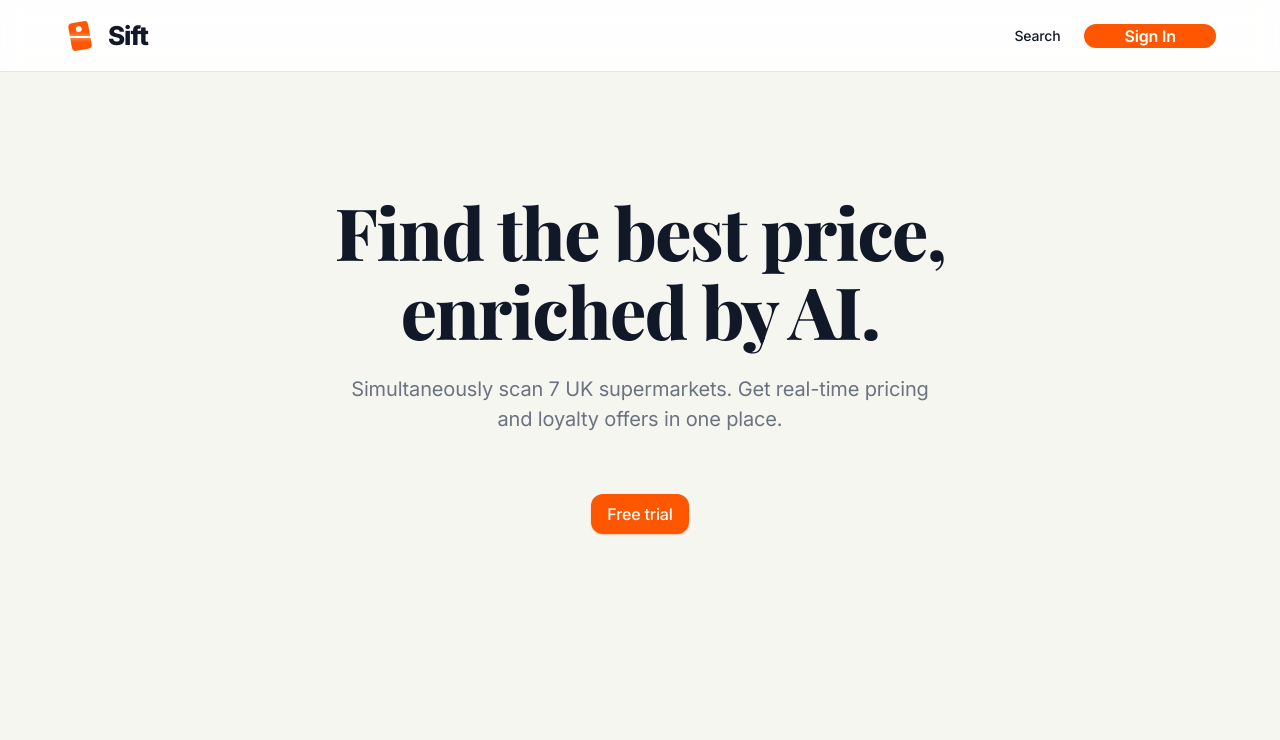
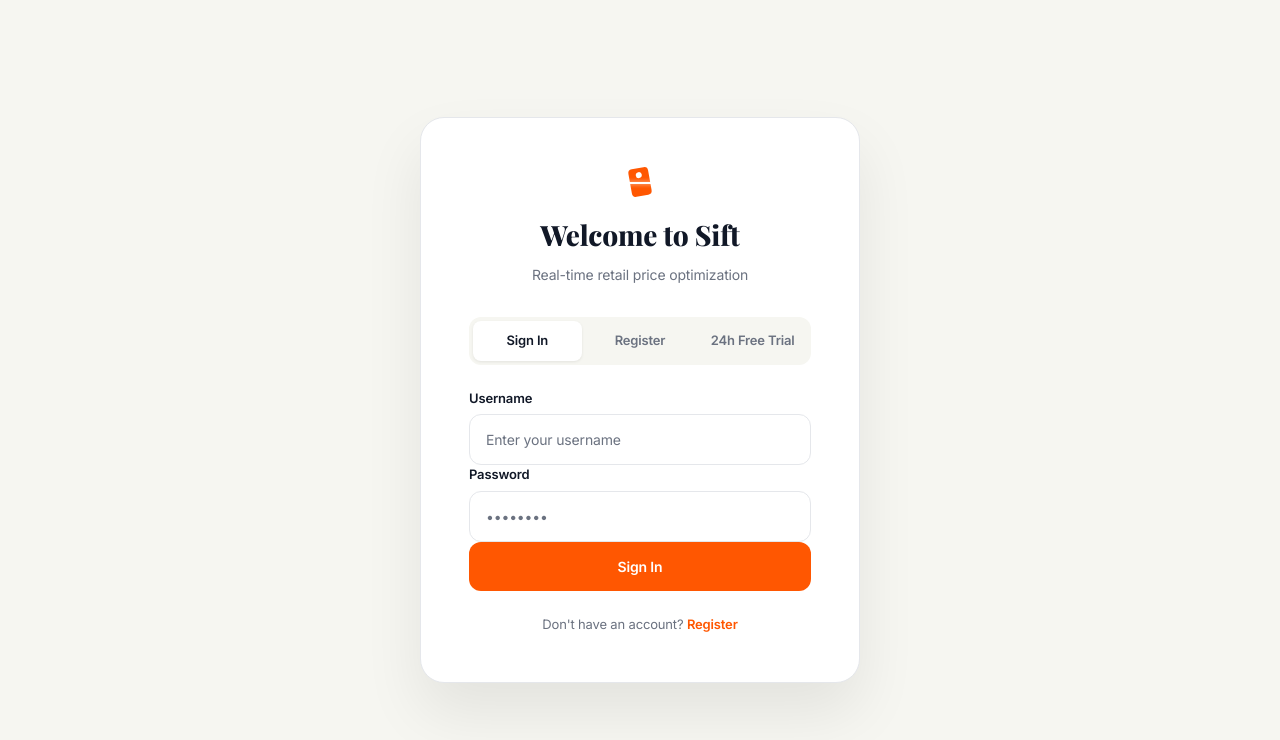
Before and after one commit to AlexanderBell-gh/Sift, a React (Vite) app: page / in a window 1280 px wide. Shown: the top 740 px of the page. Built offline with nearby package versions, Linux system fonts and the light colour scheme.

Commit message:
Updated the auth page to the landing page

```diff
--- a/src/App.tsx
+++ b/src/App.tsx
@@ -12,8 +12,9 @@ function App() {
     <ThemeProvider>
       <AuthProvider>
         <Routes>
-          <Route path="/" element={<SearchPage />} />
-          <Route path="/auth" element={<AuthPage />} />
+          <Route path="/" element={<AuthPage />} />
+          <Route path="/auth" element={<Navigate to="/" replace />} />
+          <Route path="/search" element={<SearchPage />} />
           <Route path="/watchlist" element={<WatchlistPage />} />
           <Route path="/admin" element={<AdminPage />} />
           <Route path="/settings" element={<SettingsPage />} />
--- a/src/components/AuthPage.tsx
+++ b/src/components/AuthPage.tsx
@@ -5,10 +5,12 @@ import { Loader2 } from 'lucide-react';
 import { Toast } from './ui/Toast';
 import { useToast } from './ui/useToast';
 
+type AuthTab = 'signin' | 'register' | 'trial';
+
 export default function AuthPage() {
-  const { login, register } = useAuth();
+  const { login, register, startTrial } = useAuth();
   const navigate = useNavigate();
-  const [isLogin, setIsLogin] = useState(true);
+  const [activeTab, setActiveTab] = useState<AuthTab>('signin');
   const [username, setUsername] = useState('');
   const [email, setEmail] = useState('');
   const [password, setPassword] = useState('');
@@ -21,14 +23,17 @@ export default function AuthPage() {
     setError('');
     setLoading(true);
     try {
-      if (isLogin) {
+      if (activeTab === 'signin') {
         await login(username, password);
         showToast('Signed in successfully', 'success');
-      } else {
+      } else if (activeTab === 'register') {
         await register(username, email, password);
         showToast('Account created', 'success');
+      } else {
+        await startTrial();
+        showToast('Trial started — 24h access', 'success');
       }
-      navigate('/');
+      navigate('/search');
     } catch (err) {
       setError(err instanceof Error ? err.message : 'Something went wrong');
     } finally {
@@ -50,16 +55,23 @@ export default function AuthPage() {
 
         <div className="auth-tabs">
           <div
-            className={`auth-tab ${isLogin ? 'active' : ''}`}
-            onClick={() => setIsLogin(true)}
+            className={`auth-tab ${activeTab === 'signin' ? 'active' : ''}`}
+            onClick={() => setActiveTab('signin')}
           >
             Sign In
           </div>
           <div
-            className={`auth-tab ${!isLogin ? 'active' : ''}`}
-            onClick={() => setIsLogin(false)}
+            className={`auth-tab ${activeTab === 'register' ? 'active' : ''}`}
+            onClick={() => setActiveTab('register')}
           >
             Register
+          </div>
+          <div
+            className={`auth-tab ${activeTab === 'trial' ? 'active' : ''}`}
+            onClick={() => setActiveTab('trial')}
+            style={{ color: activeTab === 'trial' ? 'var(--primary)' : undefined }}
+          >
+            24h Free Trial
           </div>
         </div>
 
@@ -70,6 +82,19 @@ export default function AuthPage() {
             </div>
           )}
 
+          {activeTab === 'trial' && (
+            <div className="promo-highlight">
+              <div className="promo-title">
+                Instant Sandbox
+                <span className="promo-badge">24h Pass</span>
+              </div>
+              <p style={{ fontSize: '13px', color: 'var(--muted)', lineHeight: '1.4', margin: 0 }}>
+                Access Sift Premium immediately. Test Watchlists, store syncing and real-time metrics. No password required.
+              </p>
+            </div>
+          )}
+
+          {activeTab !== 'trial' && (
             <div className="form-group">
               <label>Username</label>
               <input
@@ -81,8 +106,9 @@ export default function AuthPage() {
                 required
               />
             </div>
+          )}
 
-          {!isLogin && (
+          {activeTab === 'register' && (
             <div className="form-group">
               <label>Email Address</label>
               <input
@@ -96,6 +122,7 @@ export default function AuthPage() {
             </div>
           )}
 
+          {activeTab !== 'trial' && (
             <div className="form-group">
               <label>Password</label>
               <input
@@ -108,22 +135,30 @@ export default function AuthPage() {
                 minLength={8}
               />
             </div>
+          )}
 
           <button
             type="submit"
             className="auth-submit"
             disabled={loading}
+            style={activeTab === 'trial' ? { background: 'var(--text)', color: 'var(--surface)' } : undefined}
           >
             {loading ? <Loader2 className="w-4 h-4 animate-spin mr-2" /> : null}
-            {isLogin ? 'Sign In' : 'Create Account'}
+            {activeTab === 'signin' && 'Sign In'}
+            {activeTab === 'register' && 'Create Account'}
+            {activeTab === 'trial' && 'Launch 24h Session'}
           </button>
         </form>
 
         <div className="auth-footer">
-          {isLogin ? (
-            <>Don't have an account? <span className="auth-link" onClick={() => setIsLogin(false)}>Register</span></>
-          ) : (
-            <>Already have an account? <span className="auth-link" onClick={() => setIsLogin(true)}>Sign In</span></>
+          {activeTab === 'signin' && (
+            <>Don't have an account? <span className="auth-link" onClick={() => setActiveTab('register')}>Register</span></>
+          )}
+          {activeTab === 'register' && (
+            <>Already have an account? <span className="auth-link" onClick={() => setActiveTab('signin')}>Sign In</span></>
+          )}
+          {activeTab === 'trial' && (
+            <>Instant sandboxing without passwords or credentials.</>
           )}
         </div>
       </div>
--- a/src/components/NavHeader.tsx
+++ b/src/components/NavHeader.tsx
@@ -40,7 +40,7 @@ export default function NavHeader({ title = 'Sift', showBack = false }: NavHeade
               <ArrowLeft className="w-5 h-5" />
             </button>
           )}
-          <a href="/" className="logo">
+          <a href="/search" className="logo">
             <div className="logo-mark">
               <div className="logo-tag"></div>
               <div className="logo-scan-line"></div>
@@ -53,7 +53,7 @@ export default function NavHeader({ title = 'Sift', showBack = false }: NavHeade
         <div className="nav-links">
           <div className="hidden sm:flex items-center gap-6">
             <button
-              onClick={() => navigate('/')}
+              onClick={() => navigate('/search')}
               className="nav-link"
             >
               Search
@@ -123,7 +123,7 @@ export default function NavHeader({ title = 'Sift', showBack = false }: NavHeade
             </div>
           ) : (
             <button
-              onClick={() => navigate('/auth')}
+              onClick={() => navigate('/')}
               className="search-button"
             >
               Sign In
--- a/src/components/SearchPage.tsx
+++ b/src/components/SearchPage.tsx
@@ -367,7 +367,7 @@ export default function SearchPage() {
         </p>
         <div className="flex justify-end gap-3">
           <Button variant="ghost" onClick={() => setShowLimitModal(false)}>Close</Button>
-          <Button onClick={() => { setShowLimitModal(false); navigate('/auth'); }}>Sign up now</Button>
+          <Button onClick={() => { setShowLimitModal(false); navigate('/'); }}>Sign up now</Button>
         </div>
       </Modal>
     </div>
--- a/src/components/WatchlistPage.tsx
+++ b/src/components/WatchlistPage.tsx
@@ -24,7 +24,7 @@ export default function WatchlistPage() {
 
   useEffect(() => {
     if (!token) {
-      navigate('/auth');
+      navigate('/');
       return;
     }
     getWatchlist(token)
```
Lines whose indentation alone changed are shown as unchanged.
